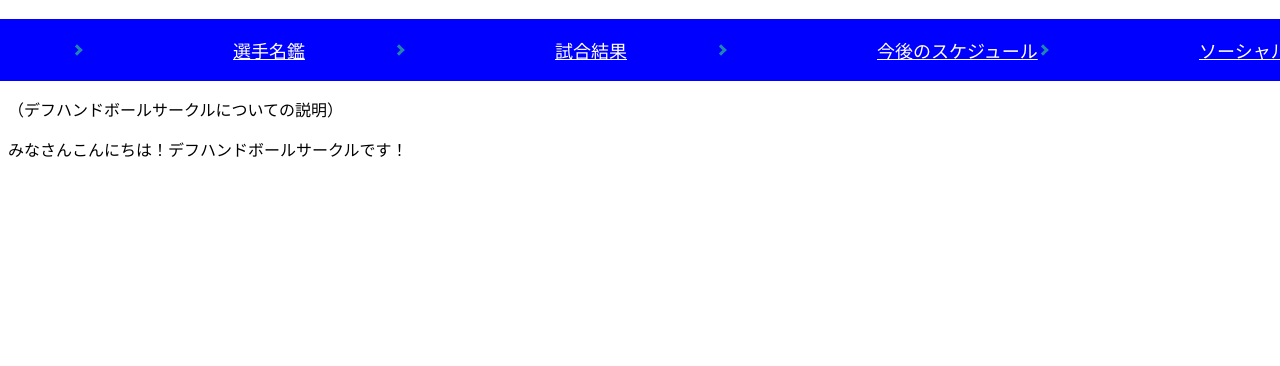
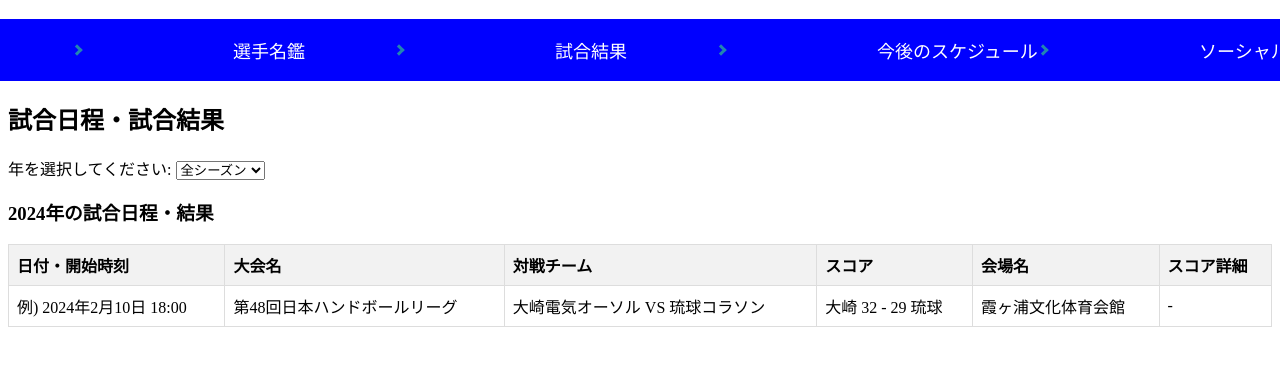
Before and after one commit to NaoyaHitaka/dokusyu, a plain HTML site: page DeafHandball/result.html in a window 1280 px wide. Shown: the part 70-436 px from the top of the page. Drawn offline with Linux system fonts and the light colour scheme.

Commit message:
news 表のレイアウト変更 player 一部変更 result 日程と結果の表作成

```diff
--- a/DeafHandball/result.html
+++ b/DeafHandball/result.html
@@ -43,6 +43,28 @@
             border-top: 3px solid #333333;
             border-right: 3px solid #333333;
         }
+        table {
+            width: 100%;
+            border-collapse: collapse; /* セル間の余白を削除 */
+        }
+        th, td {
+            border: 1px solid #dddddd; /* セルの境界線 */
+            padding: 8px; /* セルの内側の余白 */
+            text-align: left; /* テキストを左寄せ */
+        }
+        th {
+            background-color: #f2f2f2; /* 見出し行の背景色 */
+        }
+        tr:nth-child(even) {
+            background-color: #f9f9f9; /* 偶数行の背景色 */
+        }
+        a {
+            color: blue; /* リンクの色 */
+            text-decoration: none; /* リンクの下線を削除 */
+        }
+        a:hover {
+            text-decoration: underline; /* マウスオーバー時のリンクの下線 */
+        }
     </style>
     <body>
         <h1>デフハンドボールサークル</h1>
@@ -64,8 +86,55 @@
         </div>
         </div>
 
-        <p>（デフハンドボールサークルについての説明）</p>
-        <!-- デフハンドボールサークル　集合写真なんかを載せたらなぁ。。。-->
-        <p>みなさんこんにちは！デフハンドボールサークルです！</p>
+        <h2>試合日程・試合結果</h2>
+        <label for="year-select">年を選択してください:</label>
+            <select id="year-select">
+              <option value="all">全シーズン</option>
+              <option value="2024">2024年</option>
+              <!-- 他の年度を追加 -->
+            </select>
+
+            <div id="news-container">
+              <!-- ニュース項目を表示するコンテナ -->
+            </div>
+
+            <script>
+            document.getElementById("year-select").addEventListener("change", function() {
+              var selectedYear = this.value;
+              filterNewsByYear(selectedYear);
+            });
+
+            function filterNewsByYear(year) {
+              var newsItems = document.getElementsByClassName("news-item");
+              for (var i = 0; i < newsItems.length; i++) {
+                var newsItemYear = newsItems[i].getAttribute("data-year");
+                if (newsItemYear === year || year === "all") {
+                  newsItems[i].style.display = "block"; // 表示
+                } else {
+                  newsItems[i].style.display = "none"; // 非表示
+                }
+              }
+            }
+            </script>
+
+            <!-- ここでニュース項目を動的に生成する（データ属性として年度を設定する） -->
+            <div class="news-item" data-year="">
+                <!--（空白）-->
+            </div>
+            <div class="news-item" data-year="2024">
+              <h3>2024年の試合日程・結果</h3>
+              <table>
+                <thead>
+                  <tr>
+                    <th>日付・開始時刻</th><th>大会名</th><th>対戦チーム</th><th>スコア</th><th>会場名</th><th>スコア詳細</th>
+                  </tr>
+                </thead>
+                <tbody>
+                  <tr>
+                    <td>例) 2024年2月10日 18:00</td><td>第48回日本ハンドボールリーグ</td><td>大崎電気オーソル VS 琉球コラソン</td><td>大崎 32 - 29 琉球</td><td>霞ヶ浦文化体育会館</td><td>-</td>
+                  </tr>
+                </tbody>
+              </table>
+            </div>
     </body>
 </html>
```
Also changed, not shown: DeafHandball/news.html (+1 -1 lines), DeafHandball/player.html (+2 -3 lines).
